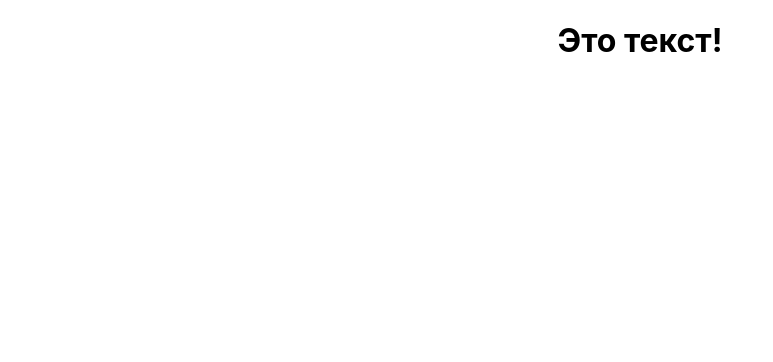
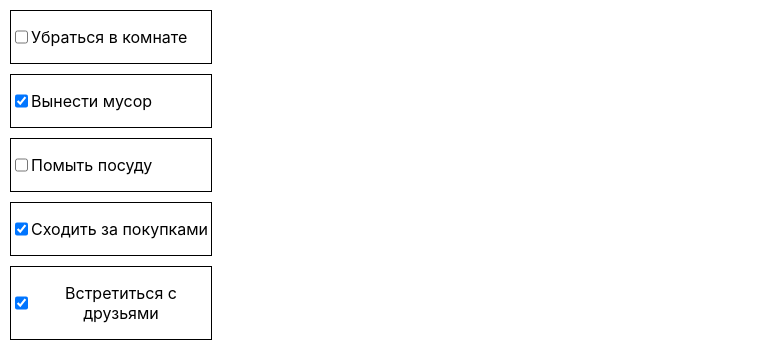
Before and after one commit to hAppser/todolist, a React (Create React App) app: page / in a window 1280 px wide. Shown: the top 362 px of the page, without its empty margins (0-773 px from the left). Built offline with nearby package versions, Linux system fonts and the light colour scheme.

Commit message:
added ToDo list

```diff
--- a/src/App.js
+++ b/src/App.js
@@ -1,11 +1,22 @@
 import './App.css';
+import ToDoItem from './toDo/ToDoItem/ToDoItem'
+import todosData from './toDo/todosData.js'
 
 function App() {
+  const todoItems = todosData.map(item => {
+    return (
+      <ToDoItem
+      key = {item.id}
+      description = {item.text}
+      completed = {item.completed}
+      />
+    );
+  });
   return (
-    <div className="App">
-      <h1>Это текст! </h1>
+    <div className='App'>
+      {todoItems}
     </div>
-  );
+  )
 }
 
 export default App;
--- /dev/null
+++ b/src/toDo/ToDoItem/ToDoItem.css
@@ -0,0 +1,6 @@
+.todo-item {
+    display: flex;
+    width: 200px;
+    border: 1px solid #000;
+    margin: 10px;
+}
--- /dev/null
+++ b/src/toDo/ToDoItem/ToDoItem.js
@@ -0,0 +1,13 @@
+import React from "react";
+import "./ToDoItem.css"
+
+const ToDoItem = ({completed, description}) => {
+    return (
+        <div className="todo-item">
+            <input type="checkbox" defaultChecked={completed}/>
+            <p className="description">{description}</p>
+        </div>
+    )
+}
+
+export default ToDoItem;
--- /dev/null
+++ b/src/toDo/todosData.js
@@ -0,0 +1,29 @@
+const todosData = [
+    {
+        id: 1,
+        text: "Убраться в комнате",
+        completed: false
+    },
+    {
+        id: 2,
+        text: "Вынести мусор",
+        completed: true
+    },
+    {
+        id: 3,
+        text: "Помыть посуду",
+        completed: false
+    },
+    {
+        id: 4,
+        text: "Сходить за покупками",
+        completed: true
+    },
+    {
+        id: 5,
+        text: "Встретиться с друзьями",
+        completed: true
+    },
+]
+
+export default todosData
```
